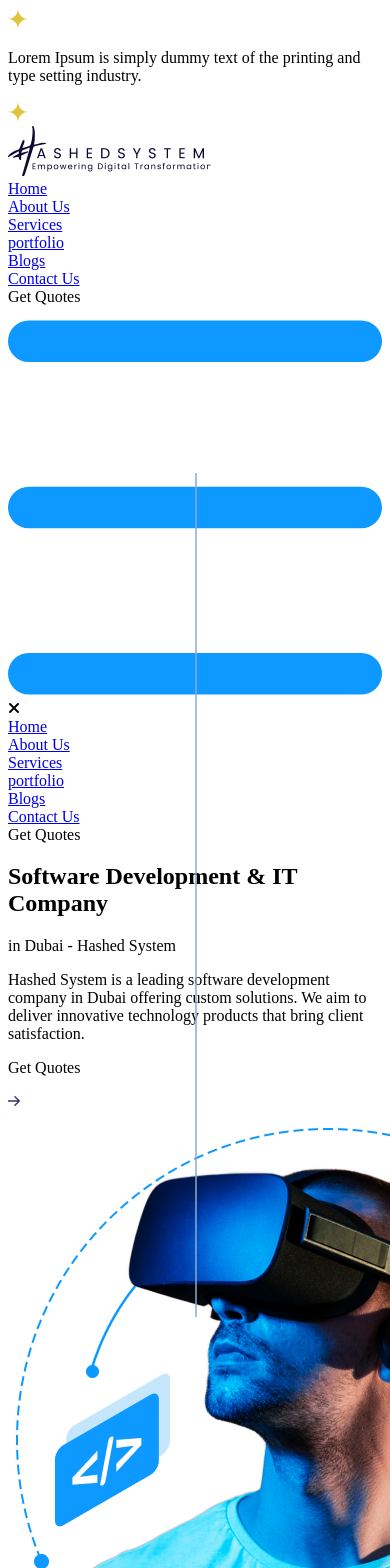
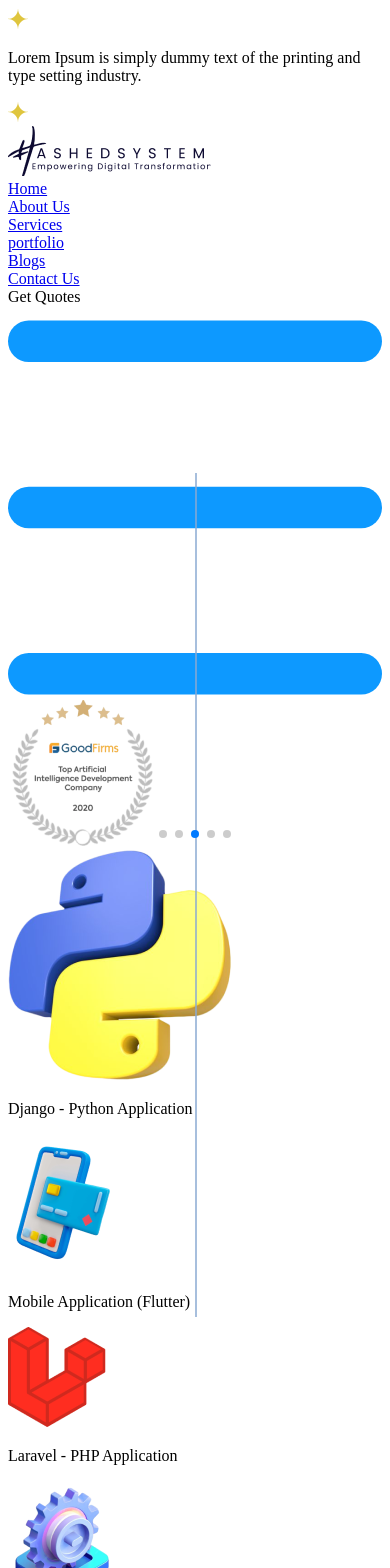
Before and after one commit to danishyaqoobofficial/HashedSystemProject, a React (Create React App) app: page / in a window 390 px wide. Shown: the top 1568 px of the page. Built offline with nearby package versions, Linux system fonts and the light colour scheme.

Commit message:
added header bar

```diff
--- a/src/Components/Header/Header.jsx
+++ b/src/Components/Header/Header.jsx
@@ -33,6 +33,7 @@ import { Pagination } from 'swiper/modules';
 function Header() {
 
     const [toggltSideNav, setToggltSideNav] =  useState(false)
+    const [headerBar, setHeaderBar] =  useState(false)
 
     return (
         <>
@@ -77,7 +78,7 @@ function Header() {
                                     <div className="rounded-[30px] bg-[#0D99FF] h-[3px] w-[0px] group-hover:w-full transition-all "></div>
                                 </div>
                             </Link>
-                            <div className="flex items-center justify-center px-[22px] py-[9px] bg-[#0D99FF] rounded-[7px] text-[14px] lg:text-[15px] text-[#fff] cursor-pointer select-none font-[400] ">
+                            <div className="flex items-center justify-center px-[22px] py-[9px] bg-[#0D99FF] rounded-[7px] text-[14px] lg:text-[15px] text-[#fff] cursor-pointer select-none font-[400] " onClick={ () => setHeaderBar (!headerBar) } >
                                 Get Quotes
                             </div>
                         </div>
@@ -87,7 +88,7 @@ function Header() {
                             <Hamburger/>
                         </span>
                     </div>
-                    {/* <div className=" w-[100%] right-0 left-0 absolute bg-[#fff] flex top-[72px] shadow-md items-start rounded-b-[20px] p-[42px] gap-[10px] ">
+                    <div className={` w-[100%] right-0 left-0 absolute bg-[#fff] flex top-[72px] shadow-md items-start rounded-b-[20px] p-[42px] gap-[10px] ${headerBar ? "block" : "hidden"} `}>
                         <div className="">
                             <Swiper
                                 spaceBetween={12}
@@ -135,7 +136,7 @@ function Header() {
                                 <p className="text-[#0A0E19] text-[13px] font-[400] ">UI/UX Deign</p>
                             </div>
                         </div>
-                    </div> */}
+                    </div>
                 </div>
                 <div className={`bg-[#fff] w-[220px] fixed  top-0 pb-[22px] h-[100%] transition-all z-50 ${toggltSideNav ? "right-0" : "-right-full"} `}>
                     <div className="flex items-center gap-[28px] lg:gap-[44px] flex-col justify-center h-full ">
```
